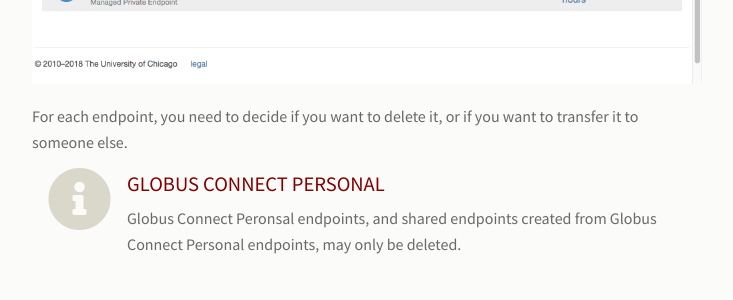
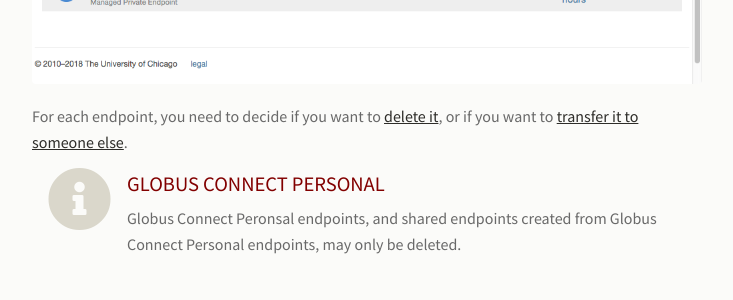
Before and after one commit to stanford-rc/globus.stanford.edu, a Jekyll site: the page built from accounts/leaving.md, in a window 1280 px wide and 900 px high, scrolled down 3423 px. Shown: the part 154-454 px from the top of the window, without its empty margins (323-1056 px from the left). Built offline with Jekyll 4.4.1, drawn with Linux system fonts in a browser that asks for light colours; nearby versions of some CDN libraries; part of the change alters nothing that is shown.

Commit message:
Add delete step 3 anchors

```diff
--- a/accounts/leaving.md
+++ b/accounts/leaving.md
@@ -123,14 +123,15 @@ see endpoints which you administer.
    caption-text=""
 %}
 
-For each endpoint, you need to decide if you want to delete it, or if you want
-to transfer it to someone else.
+For each endpoint, you need to decide if you want to <a href="#delete">delete
+it</a>, or if you want to <a href="#transfer">transfer it to someone else</a>.
 
 {% include info-box.html
    header="Globus Connect Personal"
    content="Globus Connect Peronsal endpoints, and shared endpoints created from Globus Connect Personal endpoints, may only be deleted."
 %}
 
+<a name="delete"></a>
 ### Step 3a: Delete Endpoint
 
 {% include info-box.html
@@ -166,6 +167,7 @@ button, and the endpoint will be deleted.
 You will need to repeat this step (either deletion, or transfer) for each
 endpoint you administer.
 
+<a name="transfer"></a>
 ### Step 3b: Transfer Endpoint
 
 To transfer an endpoint to someone else, click on the endpoint's name.  You
```
